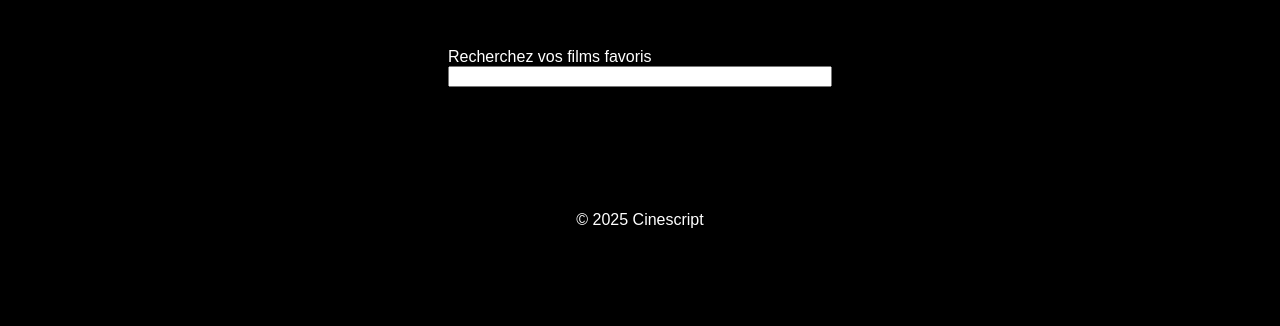
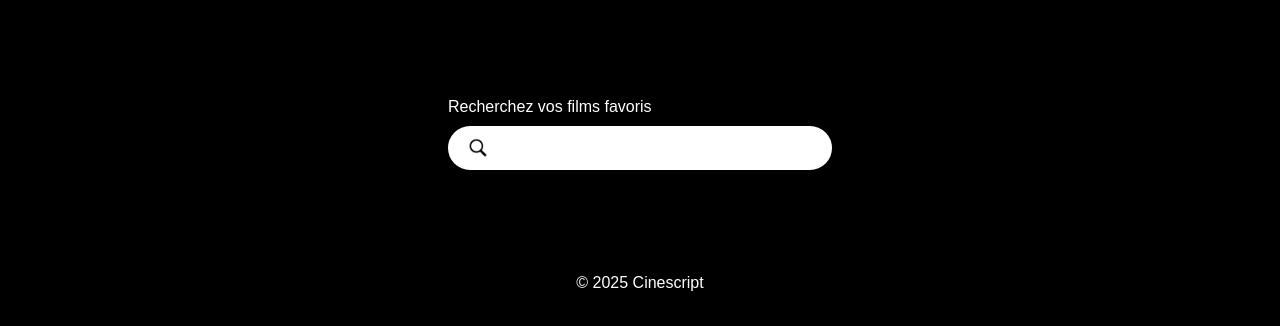
Before and after one commit to Noa-trny/cinescript, a website: page search.html in a window 1280 px wide. Shown: the part 366-692 px from the top of the page. Drawn offline with Linux system fonts and the light colour scheme.

Commit message:
update(search-bar)

```diff
--- a/src/styles/pages/search.css
+++ b/src/styles/pages/search.css
@@ -1,19 +1,50 @@
 .search {
   width: 100%;
-  display: grid;
+  max-width: 600px;
+  margin: 30px auto 0;
   position: relative;
-  margin-bottom: 40px;
 }
 
-#search {
-  width: 100%;
-  border: 3px solid var(--primary-color);
-  height: 20px;
-  border-radius: 8px;
-  outline: none;
-  color: var(--primary-color);
+.search label {
+  display: block;
+  margin-bottom: 10px;
 }
 
-#search:focus {
-  border: 3px solid #f5f5f5;
+#search-input {
+  width: 100%;
+  height: 44px;
+  padding: 0 55px;
+  font-size: 16px;
+  color: #333;
+  background-color: white;
+  border: none;
+  border-radius: 24px;
+  box-shadow: 0 1px 6px rgba(32, 33, 36, 0.18);
+  transition: all 0.2s ease;
 }
+
+#search-input:hover,
+#search-input:focus {
+  outline: none;
+  box-shadow: 0 1px 8px rgba(32, 33, 36, 0.25);
+}
+
+.search::before {
+  content: "";
+  position: absolute;
+  left: 20px;
+  bottom: 12px;
+  width: 20px;
+  height: 20px;
+  background: url('../../assets/loupe.png') center/contain no-repeat;
+  pointer-events: none;
+}
+
+#search-input::placeholder {
+  color: #9aa0a6;
+}
+
+.wrap {
+  padding: 20px;
+  width: 100%;
+}
```
Also changed, not shown: src/assets/loupe.png (added).
